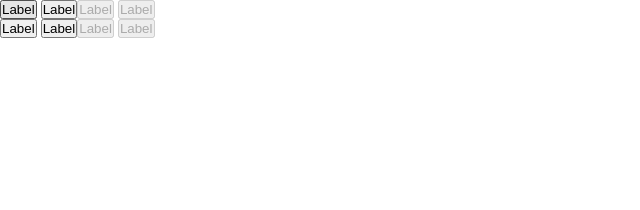
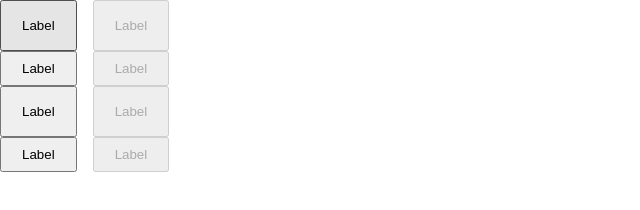
Before and after one commit to ElisaMonnard/Evaluation-continue_Monnard_Elisa, a website built with Parcel: page src/index.html in a window 1280 px wide. Shown: the whole page, without its empty margins (0-640 px from the left). Built offline with nearby package versions, Linux system fonts and the light colour scheme.

Commit message:
différenciation bouton small et normal css

```diff
--- a/src/scss/modules/_cta.scss
+++ b/src/scss/modules/_cta.scss
@@ -1,4 +1,23 @@
 .container {
   display: flex;
   flex-direction: row;
+  gap: 1rem;
 }
+.container-button {
+  display: flex;
+  flex-direction: column;
+}
+
+button {
+  display: inline-flex;
+  padding: 1rem 1.25rem;
+  justify-content: center;
+  align-items: center;
+}
+
+.small {
+  display: inline-flex;
+  padding: 0.5rem 0.75rem;
+  justify-content: center;
+  align-items: center;
+}
```
